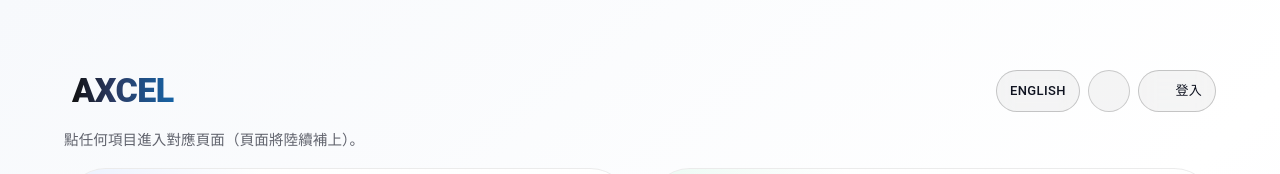
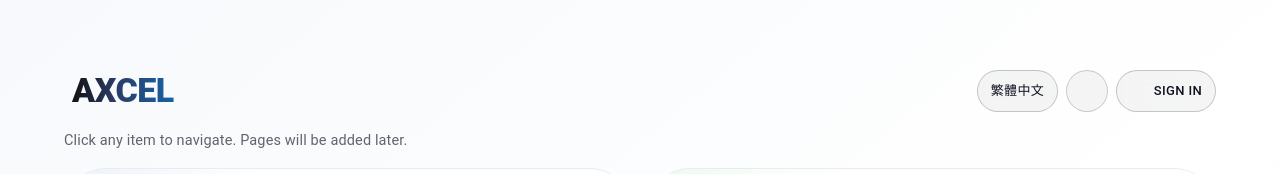
Before and after one commit to lc4490/axcel, a Next.js app: page / in a window 1280 px wide. Shown: the top 174 px of the page. Built offline with nearby package versions, Linux system fonts and the light colour scheme; no server answers; some icons are missing.

Commit message:
cookies can automatically store current lang

```diff
--- a/src/app/layout.tsx
+++ b/src/app/layout.tsx
@@ -1,6 +1,9 @@
 import type { Metadata } from "next";
 import { Geist, Geist_Mono } from "next/font/google";
 import "./globals.css";
+import { cookies, headers } from "next/headers";
+import { I18nProvider } from "@/i18n/I18nContext";
+import type { Lang } from "@/i18n/translations";
 
 const geistSans = Geist({
   variable: "--font-geist-sans",
@@ -17,17 +20,31 @@ export const metadata: Metadata = {
   description: "Accelerate your excellence",
 };
 
-export default function RootLayout({
+function isLang(v: unknown): v is Lang {
+  return v === "en" || v === "zh-TW";
+}
+
+export default async function RootLayout({
   children,
 }: Readonly<{
   children: React.ReactNode;
 }>) {
+  const cookieStore = await cookies(); // <-- await
+  const headerList = await headers(); // <-- await
+
+  const cookieLang = cookieStore.get("lang")?.value;
+  const accept = headerList.get("accept-language") ?? "";
+
+  const inferred: Lang = accept.toLowerCase().startsWith("zh") ? "zh-TW" : "en";
+  const initialLang: Lang =
+    (isLang(cookieLang) ? cookieLang : undefined) ?? inferred;
+
   return (
     <html lang="en">
       <body
         className={`${geistSans.variable} ${geistMono.variable} antialiased`}
       >
-        {children}
+        <I18nProvider initialLang={initialLang}>{children}</I18nProvider>
       </body>
     </html>
   );
--- a/src/app/page.tsx
+++ b/src/app/page.tsx
@@ -34,6 +34,7 @@ import ArrowForwardIosRoundedIcon from "@mui/icons-material/ArrowForwardIosRound
 import DarkModeOutlinedIcon from "@mui/icons-material/DarkModeOutlined";
 import LightModeOutlinedIcon from "@mui/icons-material/LightModeOutlined";
 import { t, type Lang } from "@/i18n/translations";
+import { useI18n } from "@/i18n/I18nContext";
 import { JSX } from "react";
 
 // ---------- Types ----------
@@ -371,7 +372,7 @@ export default function HomePage() {
   const dark = mode === "dark";
 
   // If you already manage `lang` globally, pass it down as a prop and remove local state.
-  const [lang, setLang] = React.useState<Lang>("zh-TW");
+  const { lang, setLang } = useI18n();
   const tr = t(lang);
   const NAV = React.useMemo(() => buildNav(NAV_KEYS, tr), [tr]);
 
--- a/src/app/signin/page.tsx
+++ b/src/app/signin/page.tsx
@@ -19,6 +19,7 @@ import LightModeOutlinedIcon from "@mui/icons-material/LightModeOutlined";
 import PersonOutlineOutlinedIcon from "@mui/icons-material/PersonOutlineOutlined";
 
 import { t, type Lang } from "@/i18n/translations";
+import { useI18n } from "@/i18n/I18nContext";
 import {
   createTheme,
   ThemeProvider,
@@ -115,7 +116,7 @@ export default function Login() {
   const dark = mode === "dark";
 
   // If you already manage `lang` globally, pass it down as a prop and remove local state.
-  const [lang, setLang] = React.useState<Lang>("zh-TW");
+  const { lang, setLang } = useI18n();
   const tr = t(lang);
   return (
     <ThemeProvider theme={theme}>
--- a/src/app/signup/page.tsx
+++ b/src/app/signup/page.tsx
@@ -19,6 +19,7 @@ import LightModeOutlinedIcon from "@mui/icons-material/LightModeOutlined";
 import PersonOutlineOutlinedIcon from "@mui/icons-material/PersonOutlineOutlined";
 
 import { t, type Lang } from "@/i18n/translations";
+import { useI18n } from "@/i18n/I18nContext";
 import {
   createTheme,
   ThemeProvider,
@@ -116,7 +117,7 @@ export default function Login() {
   const dark = mode === "dark";
 
   // If you already manage `lang` globally, pass it down as a prop and remove local state.
-  const [lang, setLang] = React.useState<Lang>("zh-TW");
+  const { lang, setLang } = useI18n();
   const tr = t(lang);
 
   const [email, setEmail] = React.useState("");
--- /dev/null
+++ b/src/i18n/I18nContext.tsx
@@ -0,0 +1,60 @@
+"use client";
+
+import React from "react";
+import { t as makeT, type Lang } from "@/i18n/translations";
+
+type I18nContextValue = {
+  lang: Lang;
+  setLang: (l: Lang) => void;
+  t: (key: string) => string;
+};
+
+const I18nContext = React.createContext<I18nContextValue | undefined>(
+  undefined
+);
+
+function isLang(value: unknown): value is Lang {
+  return value === "en" || value === "zh-TW";
+}
+
+export function I18nProvider({
+  children,
+  initialLang,
+}: {
+  children: React.ReactNode;
+  initialLang?: Lang; // from server (cookie / Accept-Language)
+}) {
+  const [lang, setLangState] = React.useState<Lang>(initialLang ?? "en");
+
+  // First mount: hydrate from localStorage if no server-provided initial
+  React.useEffect(() => {
+    if (initialLang) return; // server already set a good default
+    const stored = (typeof window !== "undefined" &&
+      localStorage.getItem("lang")) as Lang | null;
+    if (isLang(stored)) setLangState(stored);
+  }, [initialLang]);
+
+  // Persist + reflect in <html lang>
+  React.useEffect(() => {
+    if (typeof window !== "undefined") {
+      localStorage.setItem("lang", lang);
+      document.documentElement.lang = lang;
+      // also drop a cookie so SSR can read it on navigation
+      document.cookie = `lang=${lang}; path=/; max-age=${60 * 60 * 24 * 365}`;
+    }
+  }, [lang]);
+
+  const setLang = React.useCallback((l: Lang) => setLangState(l), []);
+  const value = React.useMemo(
+    () => ({ lang, setLang, t: makeT(lang) }),
+    [lang, setLang]
+  );
+
+  return <I18nContext.Provider value={value}>{children}</I18nContext.Provider>;
+}
+
+export function useI18n() {
+  const ctx = React.useContext(I18nContext);
+  if (!ctx) throw new Error("useI18n must be used within <I18nProvider>");
+  return ctx;
+}
```
